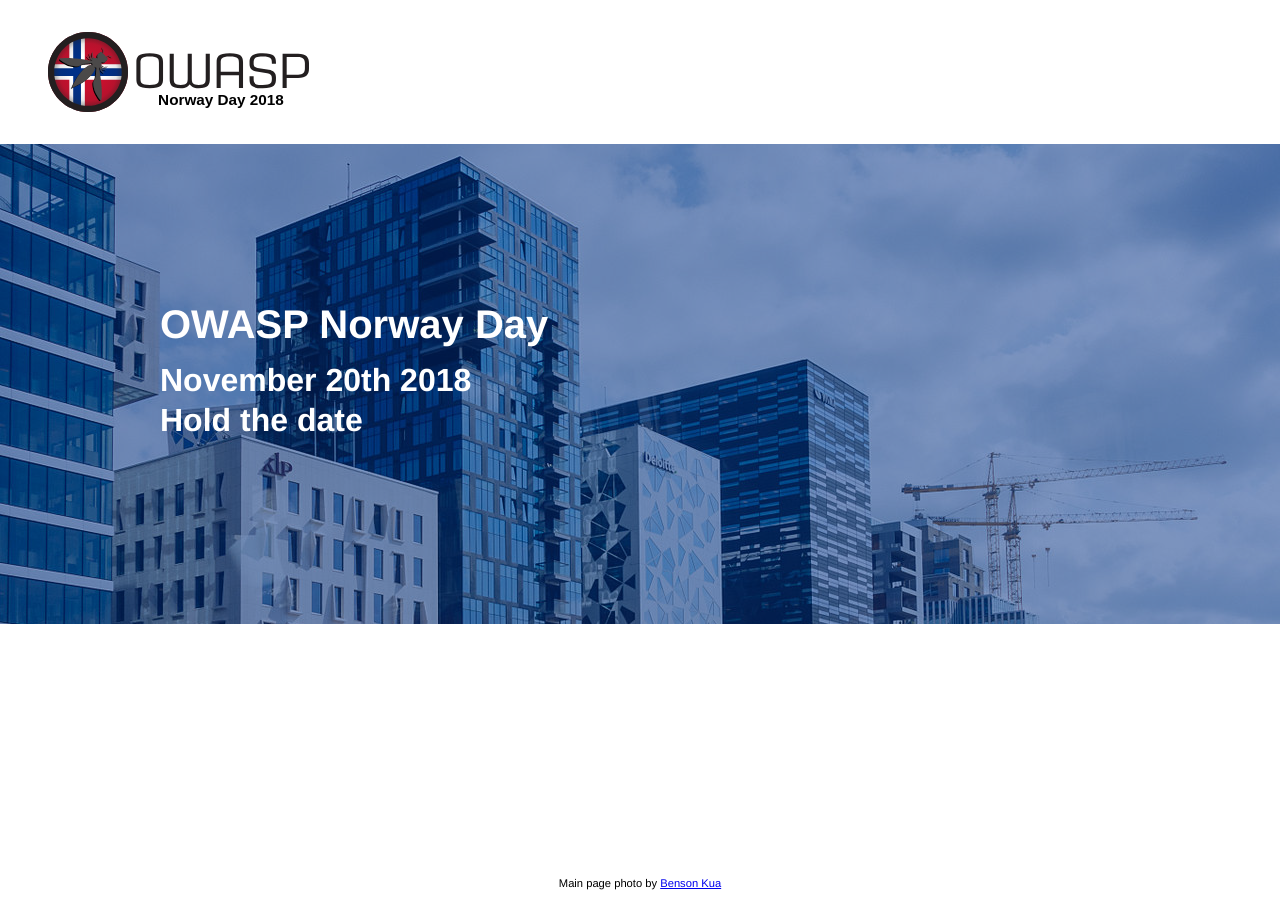
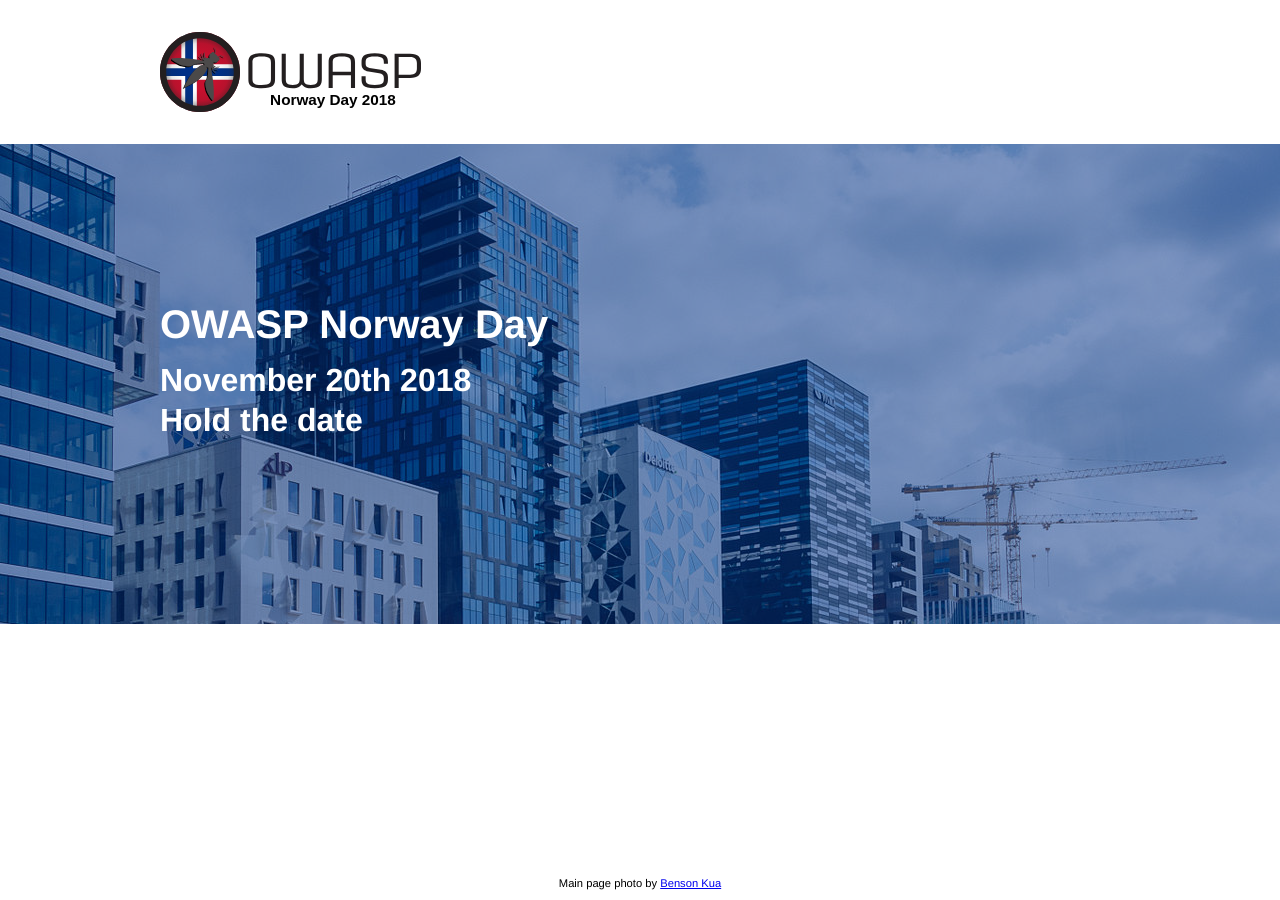
Before and after one commit to OWASP/owasp-norway-day-2018, a Jekyll site: the page built from index.html, in a window 1280 px wide. Built offline with Jekyll 4.4.1, drawn with Linux system fonts in a browser that asks for light colours.

Commit message:
More mobile friendly

```diff
--- a/_includes/header.html
+++ b/_includes/header.html
@@ -1,4 +1,4 @@
-{% if site.safe %}{% assign baseUrl = "/owasp-norway-day-2018" %}{% else %}{% assign baseUrl = "/" %}{% endif %}<!DOCTYPE html>
+{% if site.safe %}{% assign baseUrl = "/owasp-norway-day-2018" %}{% else %}{% assign baseUrl = "" %}{% endif %}<!DOCTYPE html>
 <html>
 <head>
 	<link rel="stylesheet" type="text/css" href="{{baseUrl}}/assets/css/style.css">
--- a/assets/css/style.scss
+++ b/assets/css/style.scss
@@ -18,7 +18,7 @@
 }
 
 header {
-	background: #fff url('../images/owasp-norway-day2.svg') 2em center no-repeat;
+	background: #fff url('../images/owasp-norway-day2.svg') 9em center no-repeat;
 	background-size: auto 5em;
 	height: 7em;
 	display: block;
@@ -47,3 +47,15 @@
 		padding-left: 10em;
 	}
 }
+
+
+@media (max-width: 500px) {
+	header {
+		background-position: 0em center;
+	}
+	section.image {
+		div {
+			padding-left: 1em;
+		}
+	}
+}
```
